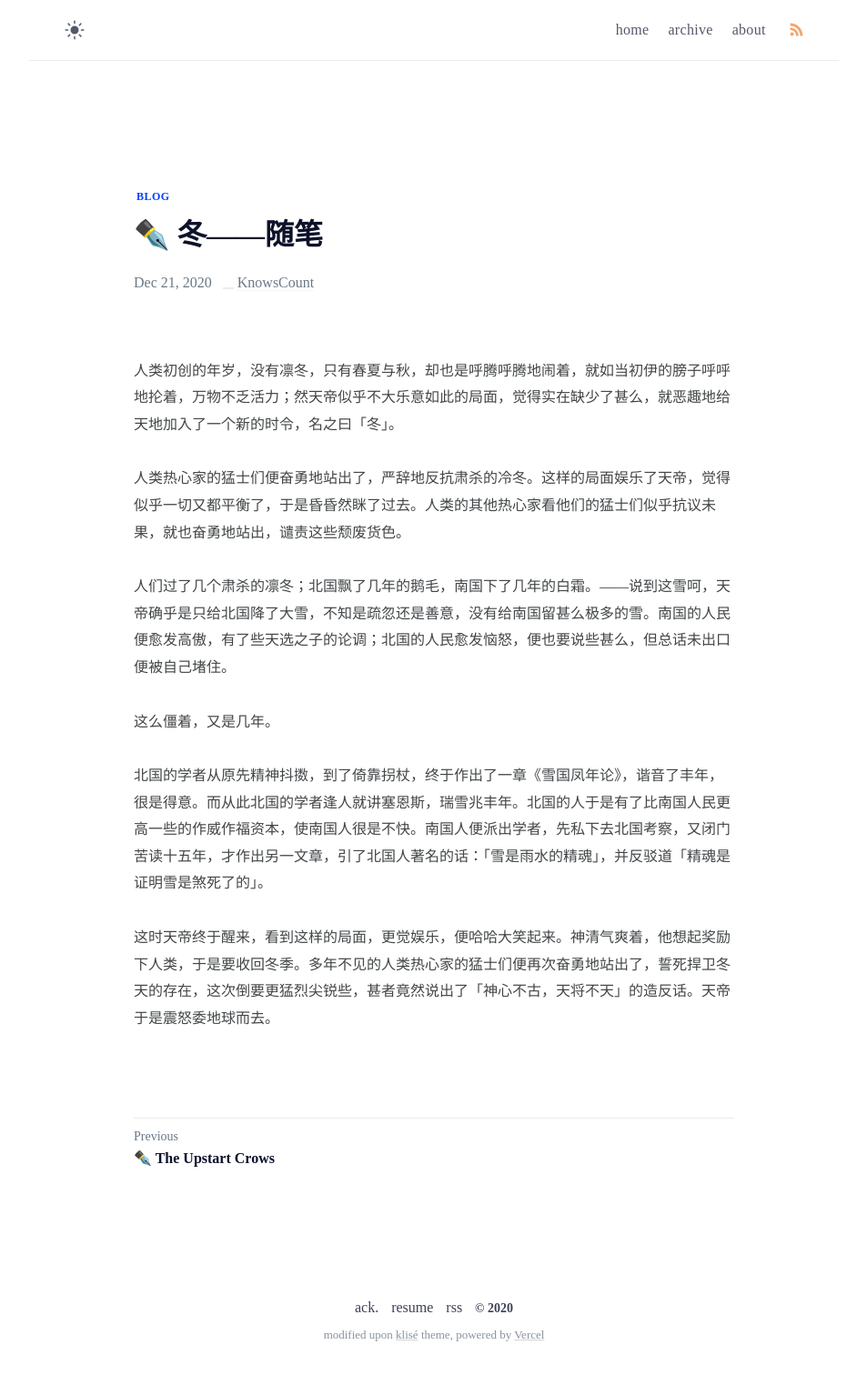
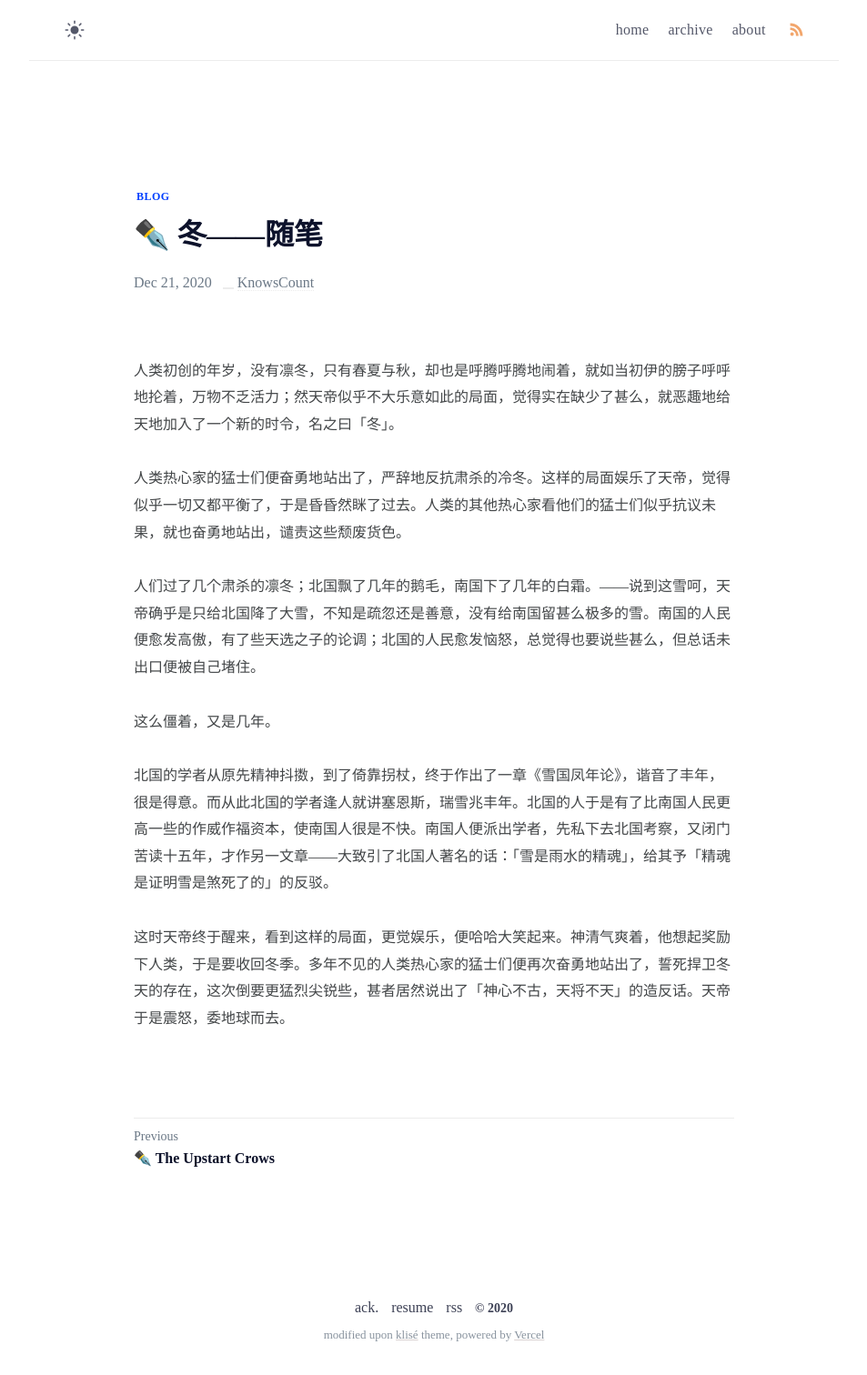
Before and after one commit to KnowsCount/blog, a Jekyll site: the page built from _posts/winter-memo/2020-12-22-winter-memo.md, in a window 1280 px wide. Shown: the whole page at 91% size, without its empty margins (163-1116 px from the left). Built offline with Jekyll 4.4.1, drawn with Linux system fonts in a browser that asks for light colours.

```diff
--- a/Gemfile
+++ b/Gemfile
@@ -22,6 +22,7 @@ group :jekyll_plugins do
   gem 'jekyll-sitemap', '~> 1.4'
   gem 'jekyll-compose', '~> 0.12.0'
   gem 'jekyll-postfiles', '~> 3.1'
+  gem 'jekyll-admin'
 end
 
 # Windows does not include zoneinfo files, so bundle the tzinfo-data gem
--- a/_config.yml
+++ b/_config.yml
@@ -89,3 +89,6 @@ plugins:
     - jekyll-feed
     - jekyll-sitemap
     - jekyll-postfiles
+
+jekyll_admin:
+    homepage: "pages"
--- a/_posts/winter-memo/2020-12-22-winter-memo.md
+++ b/_posts/winter-memo/2020-12-22-winter-memo.md
@@ -9,10 +9,10 @@ description: 随笔一篇。内容乱七八糟。
 
 人类热心家的猛士们便奋勇地站出了，严辞地反抗肃杀的冷冬。这样的局面娱乐了天帝，觉得似乎一切又都平衡了，于是昏昏然眯了过去。人类的其他热心家看他们的猛士们似乎抗议未果，就也奋勇地站出，谴责这些颓废货色。
 
-人们过了几个肃杀的凛冬；北国飘了几年的鹅毛，南国下了几年的白霜。——说到这雪呵，天帝确乎是只给北国降了大雪，不知是疏忽还是善意，没有给南国留甚么极多的雪。南国的人民便愈发高傲，有了些天选之子的论调；北国的人民愈发恼怒，便也要说些甚么，但总话未出口便被自己堵住。
+人们过了几个肃杀的凛冬；北国飘了几年的鹅毛，南国下了几年的白霜。——说到这雪呵，天帝确乎是只给北国降了大雪，不知是疏忽还是善意，没有给南国留甚么极多的雪。南国的人民便愈发高傲，有了些天选之子的论调；北国的人民愈发恼怒，总觉得也要说些甚么，但总话未出口便被自己堵住。
 
 这么僵着，又是几年。
 
-北国的学者从原先精神抖擞，到了倚靠拐杖，终于作出了一章《雪国凤年论》，谐音了丰年，很是得意。而从此北国的学者逢人就讲塞恩斯，瑞雪兆丰年。北国的人于是有了比南国人民更高一些的作威作福资本，使南国人很是不快。南国人便派出学者，先私下去北国考察，又闭门苦读十五年，才作出另一文章，引了北国人著名的话：「雪是雨水的精魂」，并反驳道「精魂是证明雪是煞死了的」。
+北国的学者从原先精神抖擞，到了倚靠拐杖，终于作出了一章《雪国凤年论》，谐音了丰年，很是得意。而从此北国的学者逢人就讲塞恩斯，瑞雪兆丰年。北国的人于是有了比南国人民更高一些的作威作福资本，使南国人很是不快。南国人便派出学者，先私下去北国考察，又闭门苦读十五年，才作另一文章——大致引了北国人著名的话：「雪是雨水的精魂」，给其予「精魂是证明雪是煞死了的」的反驳。
 
-这时天帝终于醒来，看到这样的局面，更觉娱乐，便哈哈大笑起来。神清气爽着，他想起奖励下人类，于是要收回冬季。多年不见的人类热心家的猛士们便再次奋勇地站出了，誓死捍卫冬天的存在，这次倒要更猛烈尖锐些，甚者竟然说出了「神心不古，天将不天」的造反话。天帝于是震怒委地球而去。
+这时天帝终于醒来，看到这样的局面，更觉娱乐，便哈哈大笑起来。神清气爽着，他想起奖励下人类，于是要收回冬季。多年不见的人类热心家的猛士们便再次奋勇地站出了，誓死捍卫冬天的存在，这次倒要更猛烈尖锐些，甚者居然说出了「神心不古，天将不天」的造反话。天帝于是震怒，委地球而去。
```
